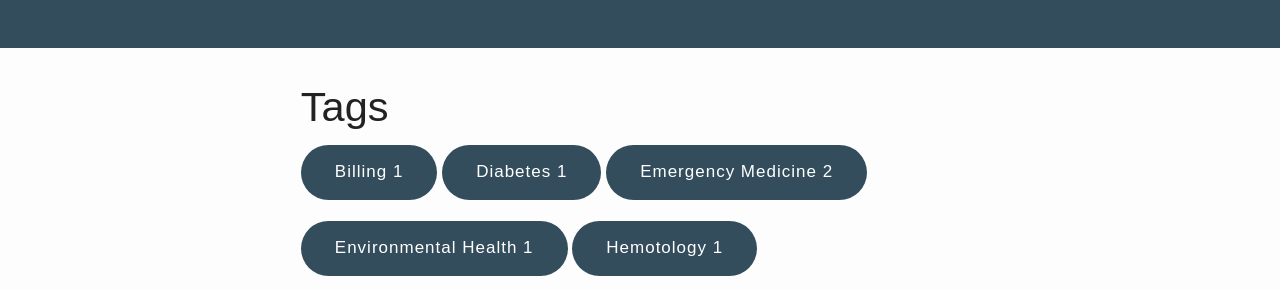
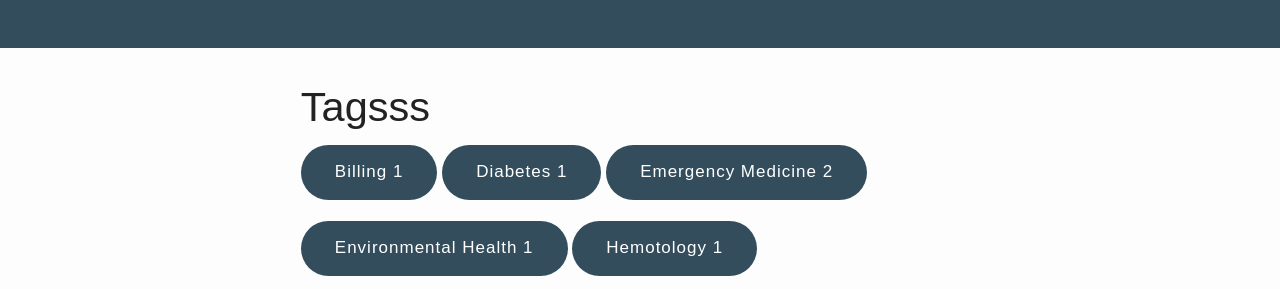
Before and after one commit to vsevkayf/OmarKhayyam, a Jekyll site: the page built from tags/index.html, in a window 1280 px wide. Shown: the part 180-469 px from the top of the page. Built offline with Jekyll 4.4.1, drawn with Linux system fonts in a browser that asks for light colours; nearby versions of some CDN libraries; some web fonts are replaced.

Commit message:
Update index.html

```diff
--- a/tags/index.html
+++ b/tags/index.html
@@ -1,6 +1,6 @@
 ---
 layout: page
-title: Tags
+title: Tagsss
 ---
 
 
@@ -10,6 +10,6 @@
 <div id="tags">
   {% for item in (0..site.tags.size) %}{% unless forloop.last %}
     {% capture this_word %}{{ tag_words[item] | strip_newlines }}{% endcapture %}
-    <a href="/tags/{{ this_word | cgi_escape }}" class="button round">{{ this_word }} <span>{{ site.tags[this_word].size }}</span></a>
+    <a href="/tags/{{ this_word }}" class="button round">{{ this_word }} <span>{{ site.tags[this_word].size }}</span></a>
   {% endunless %}{% endfor %}
 </div>
```
